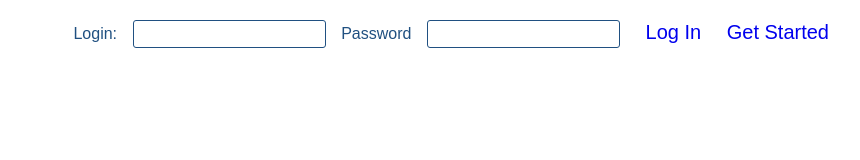
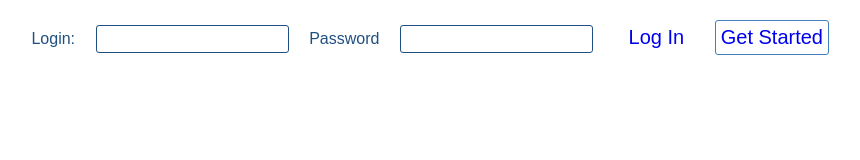
Before and after one commit to alexZogich/login-page, a plain HTML site: page index.html in a window 1280 px wide. Shown: the whole page, without its empty margins (321-1181 px from the left). Drawn offline with Linux system fonts and the light colour scheme.

Commit message:
added style for 'get started button'

```diff
--- a/css/style.css
+++ b/css/style.css
@@ -21,11 +21,22 @@ label { font-size: 16px;}
 	margin: 0 auto;
 }
 
+.reg-button {
+	border: 1px solid #4080BF;
+	border-radius: 3px;
+}
+
+.reg-button:hover {
+	color: #fff;
+	background-color: #4080BF;
+}
+
 .nav-list {
 	float: right;
 }
 
 .nav-item {
+	padding: 5px;
 	margin: 0 10px;
 	display: inline-block;
 }
--- a/index.html
+++ b/index.html
@@ -15,7 +15,7 @@
 				<label for="userPass">Password</label>
 				<li class="nav-item"><input type="password" id="userPass"></li>
 				<li class="nav-item"><a href="#" class="no-underlined" title="Get Started">Log In</a></li>
-				<li class="nav-item"><a href="#regModalOuter" class="no-underlined" title="Get Started">Get Started</a></li>
+				<li class="nav-item reg-button"><a href="#regModalOuter" class="no-underlined" title="Get Started">Get Started</a></li>
 			</ul>
 		</nav>
 	</header>
```
